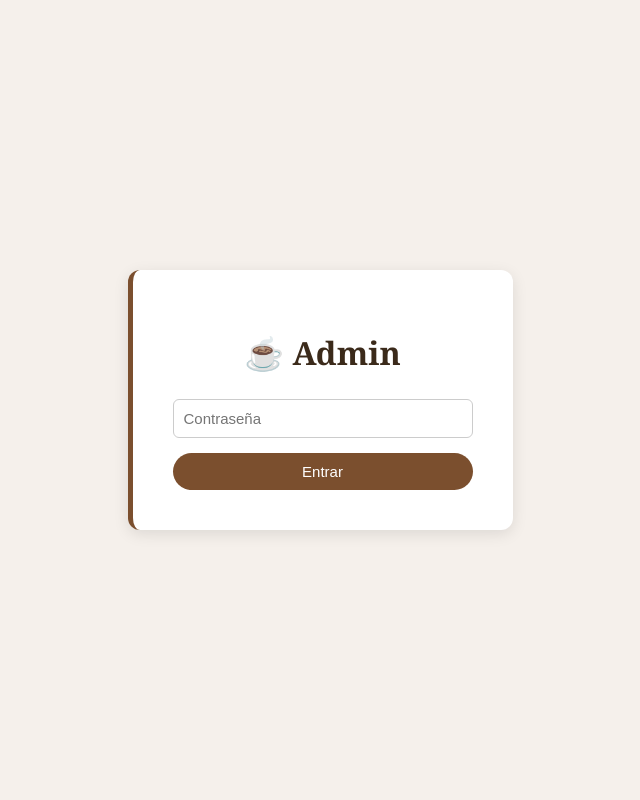
After one commit to ismaelsantillan279/caf--bar-men-mi-primer-repositorio-, a Flask app: page /login in a window 1280 px wide. The commit adds this page. Shown: the whole page, without its empty margins (320-960 px from the left). Run offline with Flask 3, Linux system fonts and the light colour scheme.

Commit message:
agregado login al panel admin

```diff
--- a/app.py
+++ b/app.py
@@ -1,7 +1,23 @@
-from flask import Flask, render_template, request, redirect, url_for
+from flask import Flask, render_template, request, redirect, url_for, session
 import database
 
 app = Flask(__name__)
+app.secret_key = "cafebar2024"
+
+@app.route("/login", methods=["GET", "POST"])
+def login():
+    if request.method == "POST":
+        if request.form["password"] == "admin123":
+            session["admin"] = True
+            return redirect(url_for("admin"))
+        else:
+            return render_template("login.html", error="Contraseña incorrecta")
+    return render_template("login.html", error=None)
+
+@app.route("/logout")
+def logout():
+    session.pop("admin", None)
+    return redirect(url_for("login"))
 
 @app.route("/")
 def index():
@@ -15,6 +31,8 @@ def index():
 
 @app.route("/admin")
 def admin():
+    if not session.get("admin"):
+        return redirect(url_for("login"))
     con = database.conectar()
     cursor = con.cursor()
     cursor.execute("SELECT id, nombre, precio, categoria FROM productos ORDER BY categoria")
@@ -24,6 +42,8 @@ def admin():
 
 @app.route("/admin/agregar", methods=["POST"])
 def agregar():
+    if not session.get("admin"):
+        return redirect(url_for("login"))
     nombre = request.form["nombre"]
     precio = int(request.form["precio"])
     categoria = request.form["categoria"]
@@ -32,6 +52,8 @@ def agregar():
 
 @app.route("/admin/editar/<int:id>", methods=["GET", "POST"])
 def editar(id):
+    if not session.get("admin"):
+        return redirect(url_for("login"))
     if request.method == "POST":
         nombre = request.form["nombre"]
         precio = int(request.form["precio"])
@@ -43,6 +65,8 @@ def editar(id):
 
 @app.route("/admin/borrar/<int:id>")
 def borrar(id):
+    if not session.get("admin"):
+        return redirect(url_for("login"))
     database.borrar_producto(id)
     return redirect(url_for("admin"))
 
--- a/templates/admin.html
+++ b/templates/admin.html
@@ -23,6 +23,7 @@
 <body>
     <a href="/" class="btn-volver">← Volver al menú</a>
     <h1>⚙️ Panel de Administración</h1>
+    <a href="/logout" class="btn-volver" style="background:#c0392b;">🔒 Cerrar sesión</a>
 
     <!-- FORMULARIO PARA AGREGAR PRODUCTO -->
     <div class="form-agregar">
--- a/templates/index.html
+++ b/templates/index.html
@@ -16,7 +16,6 @@
     {% for categoria, productos in categorias.items() %}
     <section>
         <h2>{{ categoria }}</h2>
-
         {% for producto in productos %}
         <div>
             <span>{{ producto.nombre }}</span>
--- /dev/null
+++ b/templates/login.html
@@ -0,0 +1,28 @@
+<!DOCTYPE html>
+<html lang="es">
+<head>
+    <meta charset="UTF-8">
+    <title>Login - Café Bar</title>
+    <style>
+        body { font-family: Georgia, serif; background: #f5f0eb; color: #3b2a1a; display: flex; justify-content: center; align-items: center; height: 100vh; margin: 0; }
+        .login-box { background: white; padding: 40px; border-radius: 12px; border-left: 5px solid #7b4f2e; box-shadow: 0 4px 15px rgba(0,0,0,0.1); width: 300px; }
+        h1 { text-align: center; margin-bottom: 25px; }
+        input { width: 100%; padding: 10px; border: 1px solid #ccc; border-radius: 6px; font-size: 15px; margin-bottom: 15px; box-sizing: border-box; }
+        button { width: 100%; padding: 10px; background: #7b4f2e; color: white; border: none; border-radius: 20px; font-size: 15px; cursor: pointer; }
+        button:hover { background: #3b2a1a; }
+        .error { color: #c0392b; text-align: center; margin-bottom: 10px; }
+    </style>
+</head>
+<body>
+    <div class="login-box">
+        <h1>☕ Admin</h1>
+        {% if error %}
+        <p class="error">{{ error }}</p>
+        {% endif %}
+        <form method="POST">
+            <input type="password" name="password" placeholder="Contraseña" required>
+            <button type="submit">Entrar</button>
+        </form>
+    </div>
+</body>
+</html>
--- a/verificar.py
+++ /dev/null
@@ -1,5 +0,0 @@
-import database
-
-productos = database.obtener_productos()
-for p in productos:
-    print(p)
```
